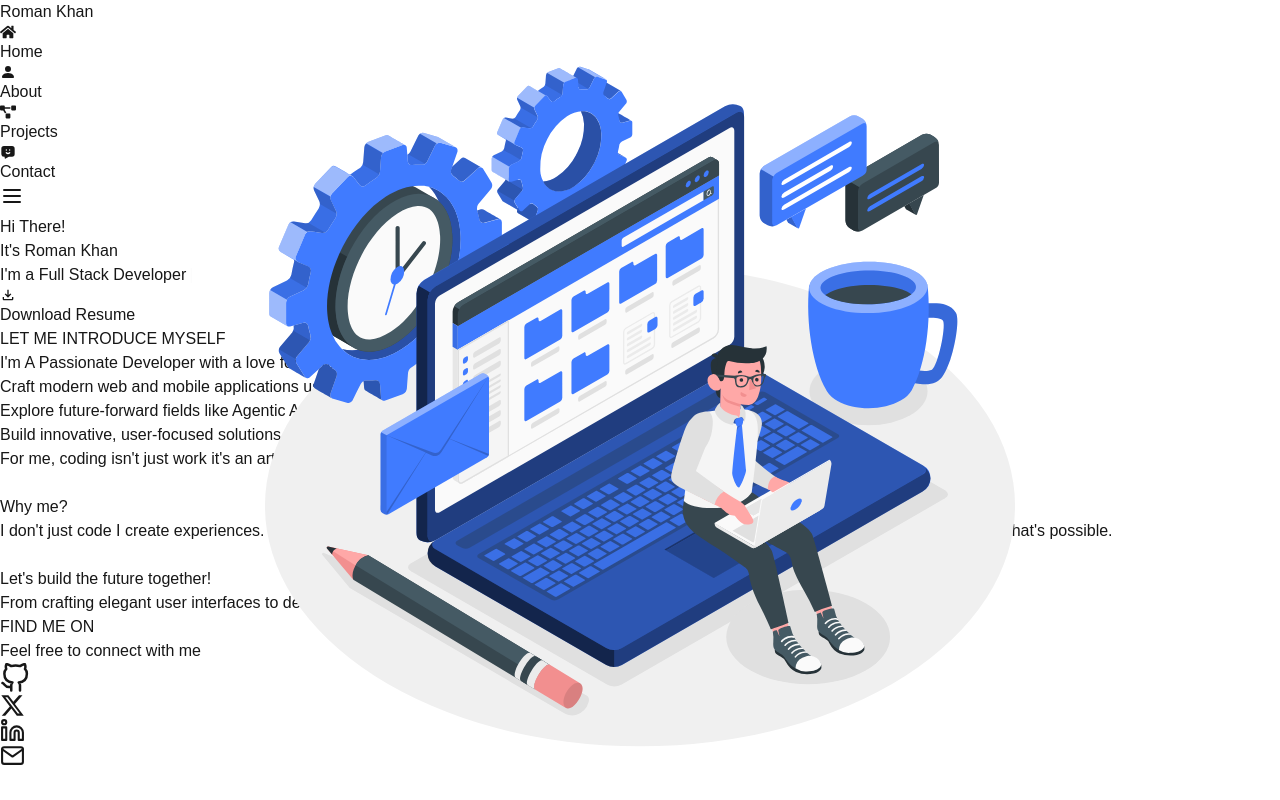
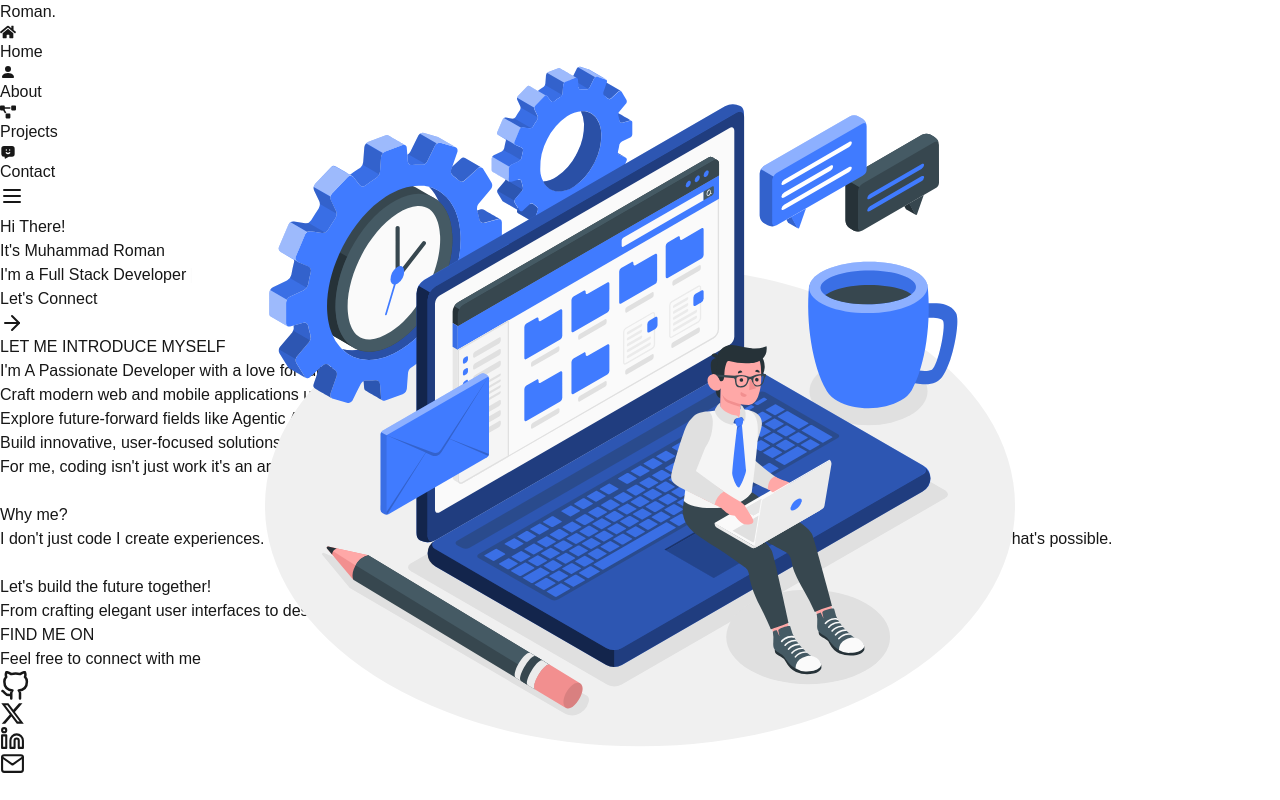
Before and after one commit to mromankhan/My-Portfolio, a Next.js app: page / in a window 1280 px wide. Built offline with nearby package versions, Linux system fonts and the light colour scheme.

Commit message:
My Portfolio

```diff
--- a/src/app/about/page.tsx
+++ b/src/app/about/page.tsx
@@ -116,7 +116,7 @@ const About = () => {
 
                 <p className="text-lg">
                   I&apos;m a{" "}
-                  <strong className="text-blue-500">Software Engineer</strong> and Student of SMIT.
+                  <strong className="text-blue-500">Software Engineer</strong> and Student of SMIT & PIAIC.
                 </p>
 
                 <div className="mt-8">
--- a/src/app/projects/page.tsx
+++ b/src/app/projects/page.tsx
@@ -30,11 +30,12 @@ const project = [
     alt: "Music Academy Web Image",
     iconsList: ["/images/next.svg", "/images/ts.svg", "/images/tail.svg", "/acter.jpg", "/images/fm.svg"],
     githublink: "https://github.com/mromankhan/Music-Academy-Web",
+    liveLink: "https://music-academy-web-olive.vercel.app"
   },
   {
     id: 4,
-    title: "Chat Web (Under Development)",
-    desc: "Stay connected in real-time — a modern chat app built for fast, fluid conversations.",
+    title: "Chat Web",
+    desc: "Stay connected in real-time — a modern chat app built for fast, fluid conversations. ( Under Development ).",
     img: "/images/next.svg",
     alt: "Chat web Image",
     iconsList: ["/images/next.svg", "/images/re.svg", "/images/mongoicon.svg", "/images/expicon.svg", "/images/nodejsicon.svg", "/images/tail.svg", "/images/ts.svg", "/cn.jpg"],
--- a/src/components/Navbar.tsx
+++ b/src/components/Navbar.tsx
@@ -23,8 +23,8 @@ export default function Navbar() {
     <nav className="fixed w-full bg-[#020817]/80 backdrop-blur-sm z-50">
       <div className="container mx-auto px-4">
         <div className="flex justify-between items-center h-16">
-          <Link href="/" className="text-blue-500 text-[28px] md:text-4xl lg:text-4xl font-bold">
-            Roman Khan
+          <Link href="/" className="text-blue-500 text-[28px] md:text-4xl lg:text-[42px] font-bold">
+            Roman.
           </Link>
 
           {/* Desktop Navigation */}
--- a/src/components/pagesContent/HomeContent.tsx
+++ b/src/components/pagesContent/HomeContent.tsx
@@ -1,24 +1,17 @@
 "use client";
 import Image from "next/image";
 import Button from "@/components/Button";
+import { ArrowRight } from "lucide-react";
 import { FaXTwitter } from "react-icons/fa6";
-import { FiGithub } from "react-icons/fi";
-import { FiLinkedin } from "react-icons/fi";
-import { FiMail } from "react-icons/fi";
-import { MdOutlineFileDownload } from "react-icons/md";
+import { FiGithub, FiLinkedin, FiMail } from "react-icons/fi";
 import TypewriterEffect from "@/components/TypewritingEffect";
+import { useRouter } from "next/navigation";
 
 export default function HomeContent() {
 
-      const handleDownload = () => {
-        const resumePath = "/Roman_Resume.pdf"; // Path to the resume file in the public folder
-        const link = document.createElement("a");
-        link.href = resumePath;
-        link.download = "Roman_Resume.pdf"; // Name of the downloaded file
-        link.click();
-      };
-      // #020817
-      //
+  const router = useRouter();
+  // #020817
+  //
   return (
     <main className="min-h-screen bg-[#020817] text-white pb-7 md:pb-3 lg:pb-3">
       <div className="container mx-auto px-4 pt-32 lg:pt-32">
@@ -26,16 +19,16 @@ export default function HomeContent() {
           <div className="space-y-8">
             <div className="space-y-4">
               <h2 className="text-4xl lg:text-5xl font-bold">Hi There!</h2>
-              <h1 className="text-4xl lg:text-6xl font-bold">
-                It&apos;s <span className="text-blue-500">Roman Khan</span>
+              <h1 className="text-4xl lg:text-5xl font-bold">
+                It&apos;s <span className="text-blue-500">Muhammad Roman</span>
               </h1>
               <h2 className="text-3xl lg:text-4xl font-semibold">
-               <TypewriterEffect />
+                <TypewriterEffect />
 
               </h2>
             </div>
-            <Button className="bg-blue-500 hover:bg-blue-600" onClick={handleDownload}>
-              <MdOutlineFileDownload className="mr-2 h-6 w-6" /> Download Resume
+            <Button className="bg-blue-500 hover:bg-blue-600" onClick={() => { router.push("/contact") }}>
+              Let&apos;s Connect <ArrowRight className="ml-2 h-6 w-6" />
             </Button>
           </div>
 
@@ -103,11 +96,11 @@ export default function HomeContent() {
             <h2 className="text-2xl font-bold mb-4"><span className="text-blue-500">FIND ME</span> ON</h2>
             <p className="mb-4">Feel free to <span className="text-blue-500">connect with me</span></p>
 
-            <div className="flex justify-center gap-4 mb-6 flex-wrap">
-      <a href={"https://github.com/mromankhan"} className="w-12 h-12 transition-all rounded-full bg-blue-500/20 flex items-center justify-center text-blue-500 hover:shadow-lg hover:shadow-blue-600">{<FiGithub size={30} className="pt-1" />}</a>
-      <a href={"https://x.com/home"} className="w-12 h-12 rounded-full bg-blue-500/20 flex items-center justify-center transition-all text-blue-500 hover:shadow-lg hover:shadow-blue-600">{<FaXTwitter size={25} />}</a>
-      <a href={"https://www.linkedin.com/in/mromankhan"} className="w-12 h-12 rounded-full bg-blue-500/20 flex items-center justify-center text-blue-500 hover:shadow-lg hover:shadow-blue-600">{<FiLinkedin size={25} />}</a>
-      <a href={"https://github.com/mromankhan"} className="w-12 h-12 rounded-full bg-blue-500/20 flex items-center justify-center text-blue-500 hover:shadow-lg hover:shadow-blue-600">{<FiMail size={25} />}</a>
+            <div className="flex justify-center gap-5 mb-6 flex-wrap">
+              <a href={"https://github.com/mromankhan"} target="_blank" rel="noopener noreferrer" className="w-12 h-12 transition-all rounded-full bg-blue-500/20 flex items-center justify-center text-blue-500 hover:shadow-lg hover:shadow-blue-600">{<FiGithub size={30} className="pt-1" />}</a>
+              <a href={"https://x.com/RomanKhan00555"} target="_blank" rel="noopener noreferrer" className="w-12 h-12 rounded-full bg-blue-500/20 flex items-center justify-center transition-all text-blue-500 hover:shadow-lg hover:shadow-blue-600">{<FaXTwitter size={25} />}</a>
+              <a href={"https://www.linkedin.com/in/mromankhan"} target="_blank" rel="noopener noreferrer" className="w-12 h-12 rounded-full bg-blue-500/20 flex items-center justify-center text-blue-500 hover:shadow-lg hover:shadow-blue-600">{<FiLinkedin size={25} />}</a>
+              <a href={"mailto:mromankhan005@gmail.com"} className="w-12 h-12 rounded-full bg-blue-500/20 flex items-center justify-center text-blue-500 hover:shadow-lg hover:shadow-blue-600">{<FiMail size={25} />}</a>
             </div>
           </div>
         </div>
```
